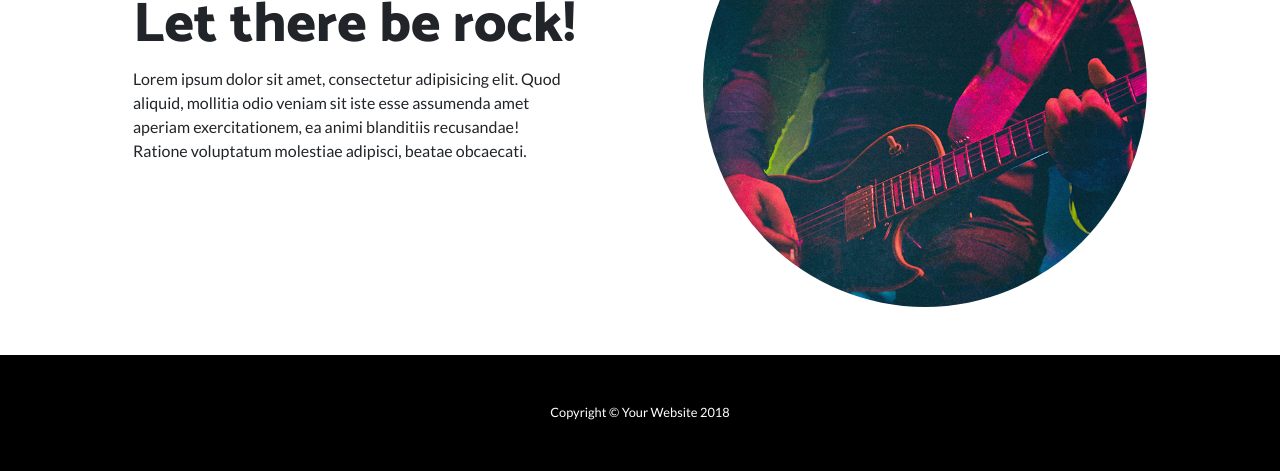
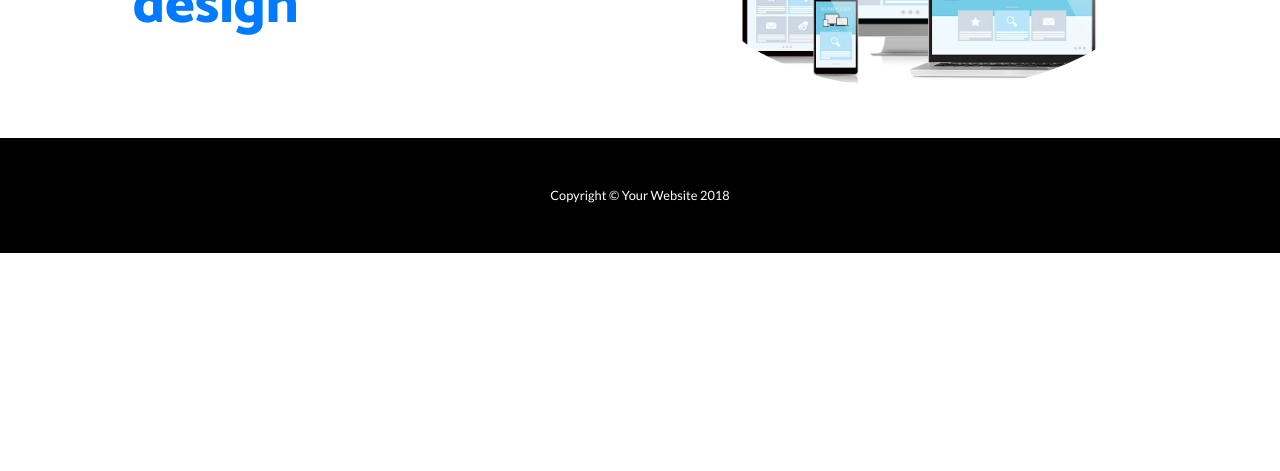
Before and after one commit to Hajni83/Hajni83.github.io, a website: page index.html in a window 1280 px wide. Shown: the part 1134-1605 px from the top of the page. After the commit the page ends 1387 px from the top, so only its background shows below. Drawn offline with Linux system fonts and the light colour scheme.

Commit message:
initial commit

```diff
--- a/index.html
+++ b/index.html
@@ -98,13 +98,13 @@
         <div class="row align-items-center">
           <div class="col-lg-6 order-lg-2">
             <div class="p-5">
-              <img class="img-fluid rounded-circle" src="img/03.jpg" alt="">
+              <a href="https://hajni83.github.io/Responsive-web-design/"><img class="img-fluid rounded-circle" src="img/responsive.png" alt=""></a>
             </div>
           </div>
           <div class="col-lg-6 order-lg-1">
             <div class="p-5">
-              <h2 class="display-4">Let there be rock!</h2>
-              <p>Lorem ipsum dolor sit amet, consectetur adipisicing elit. Quod aliquid, mollitia odio veniam sit iste esse assumenda amet aperiam exercitationem, ea animi blanditiis recusandae! Ratione voluptatum molestiae adipisci, beatae obcaecati.</p>
+              <a href="https://hajni83.github.io/Responsive-web-design/"><h2 class="display-4">Responsive-web-design</h2></a>
+
             </div>
           </div>
         </div>
```
Also changed, not shown: img/responsive.png (added).
